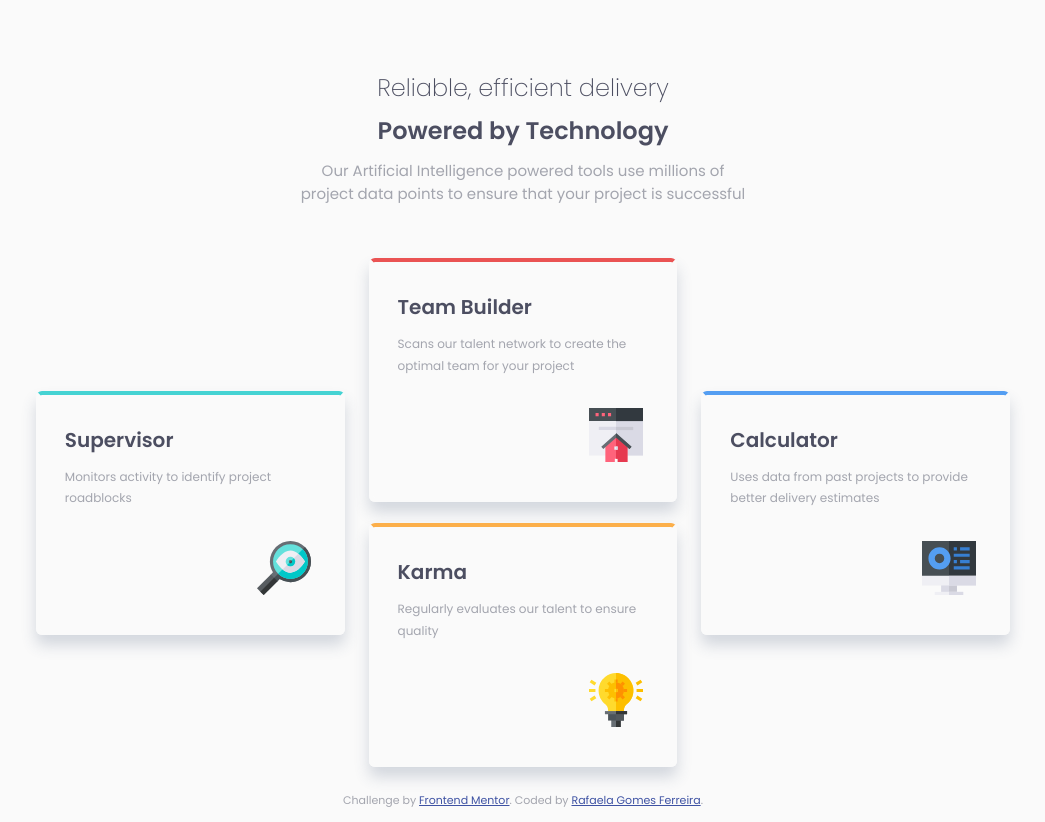
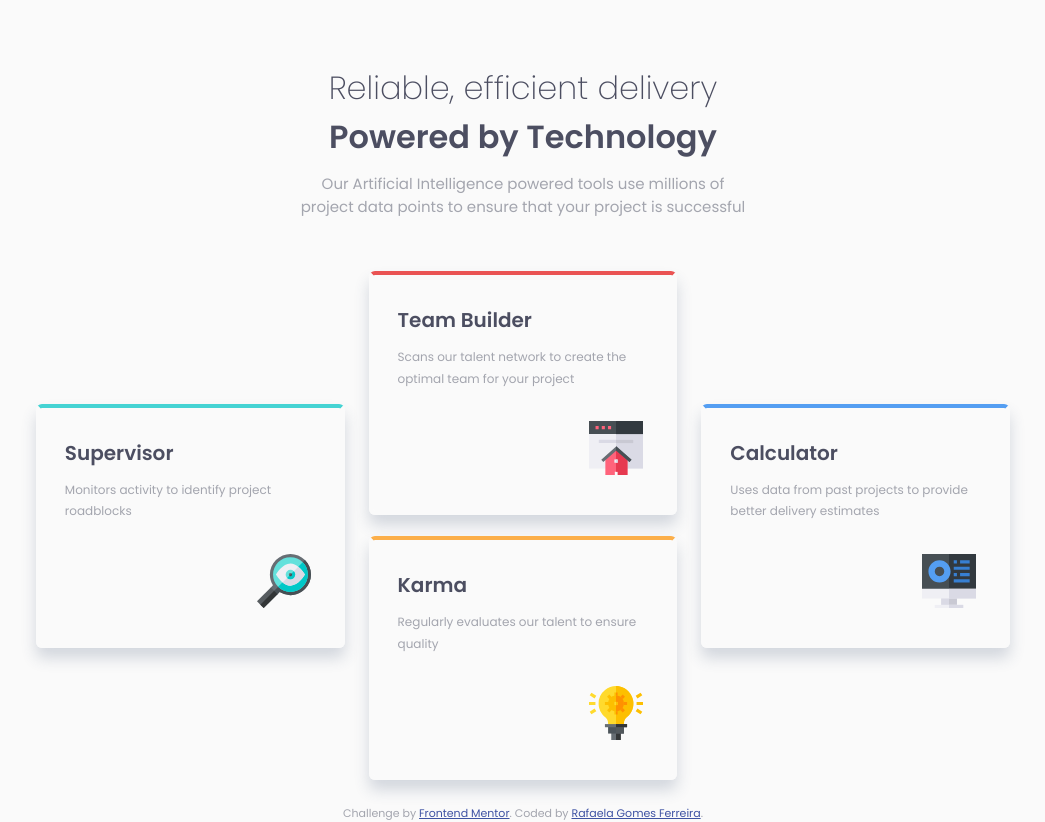
Before and after one commit to Rafahh97/four-card-feature-section, a plain HTML site: page index.html in a window 1280 px wide. Shown: the whole page, without its empty margins (117-1162 px from the left). Drawn offline with Linux system fonts and the light colour scheme.

Commit message:
font-size responsive

```diff
--- a/stylesheet.css
+++ b/stylesheet.css
@@ -93,11 +93,11 @@ body{
     .top {
         margin-top: 3.45rem;
     }
-    .top-header{
-        font-size: 32px;
+    .top .top-header {
+        font-size: 32px !important;
     }
-    .top-body{
-        font-size: 32px;
+    .top .top-body {
+        font-size: 32px !important;
     }
     .top-footer {
         width: 45%;
```
